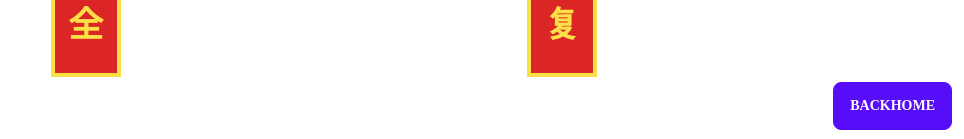
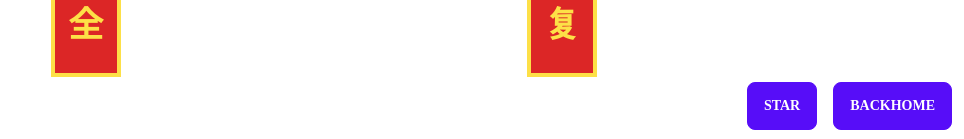
Before and after one commit to SHUAXINDIARY/Toys, a Next.js app: page /couplet in a window 1280 px wide. Shown: the part 658-797 px from the top of the page, without its empty margins (316-1280 px from the left). Built offline with nearby package versions, Linux system fonts and the light colour scheme; a web font is replaced by a local one.

Commit message:
feat: add star btn

```diff
--- a/layouts/BackUp/index.tsx
+++ b/layouts/BackUp/index.tsx
@@ -1,12 +1,12 @@
 import Link from "next/link";
-import { ReactNode } from "react";
+import { FC, ReactNode } from "react";
 
 type BackUpProps = {
     children?: ReactNode;
     backNode?: ReactNode;
-}
+};
 
-const BackBtn = () => {
+const GotoBtn = () => {
     return (
         <Link href="/" passHref>
             <button className="btn btn-primary">BACKHOME</button>
@@ -14,12 +14,28 @@ const BackBtn = () => {
     );
 };
 
+interface JumpBtn {
+    url: string;
+    text: string;
+}
+
+const JumpBtn:FC<JumpBtn> = ({url,text}) => {
+    return (
+        <a href={url} target="_blank" rel="noreferrer">
+            <button className="btn btn-primary">{text}</button>
+        </a>
+    );
+};
+
 const BackUp = ({ children, backNode }: BackUpProps) => {
     return (
         <>
             <div>{children}</div>
-      <div className="absolute right-0 bottom-0 text-red-600 p-3 cursor-pointer">
-        <div>{backNode || BackBtn()}</div>
+            <div className="absolute right-0 bottom-0 text-red-600 p-3 cursor-pointer flex space-x-4">
+                <div>
+                    <JumpBtn url="https://github.com/SHUAXINDIARY/Toys" text="Star" />
+                </div>
+                <div>{backNode || GotoBtn()}</div>
             </div>
         </>
     );
```
Lines whose indentation alone changed are shown as unchanged.
